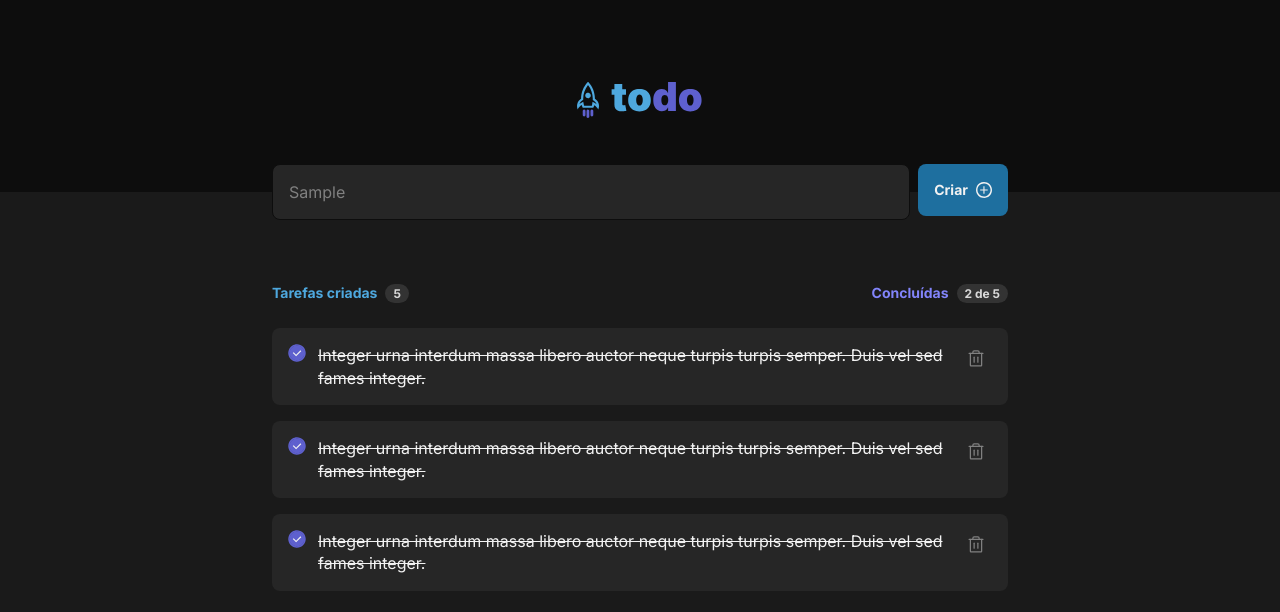
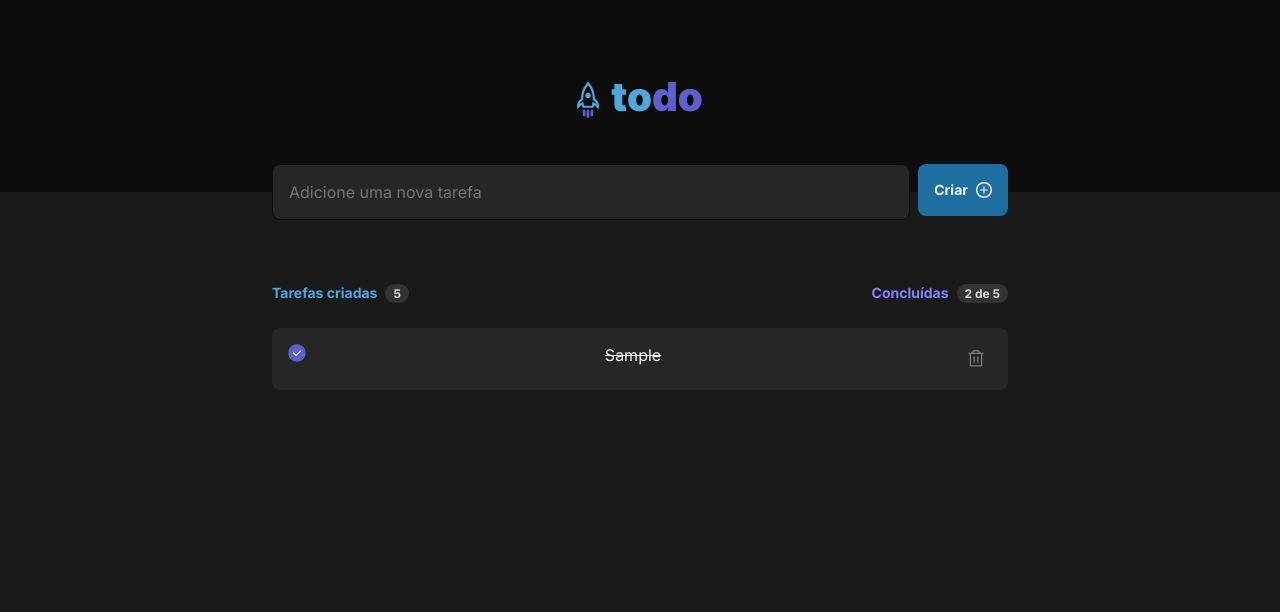
Before and after one commit to nikolasmarlon/to-do-list-jsx, a React (Vite) app: page / in a window 1280 px wide. Both pictures are taken after typing "Sample" into the empty fields and a click on the button "Criar". Shown: the top 612 px of the page. Built offline with nearby package versions, Linux system fonts and the light colour scheme.

Commit message:
inserindo tarefas

```diff
--- a/src/componentes/Tarefa.jsx
+++ b/src/componentes/Tarefa.jsx
@@ -3,10 +3,10 @@ import tarefaConcluida from '../assets/tarefaConcluida.svg'
 import tarefaEmAberto from '../assets/tarefaEmAberto.svg'
 import { Trash } from 'phosphor-react'
 
-export function Tarefa(){
+export function Tarefa({ content }){
     return(
         <div className={styles.contentTarefa}>
-            <img src={tarefaConcluida}/> <p>Integer urna interdum massa libero auctor neque turpis turpis semper. Duis vel sed fames integer.</p><span><Trash size={20} /></span>
+            <img src={tarefaConcluida}/> <p>{ content }</p><span><Trash size={20} /></span>
         </div>
 
     )
--- a/src/componentes/Tarefas.jsx
+++ b/src/componentes/Tarefas.jsx
@@ -7,16 +7,21 @@ import { useState } from 'react'
 export function Tarefas(){
 
 
-    const [tarefas, setTarefas] = useState([
-        1,
-        2,
-    ])
+    const [tarefas, setTarefas] = useState([])
+
+    const [novoTexto, setNovoTexto] = useState ('')
 
 
-    function handleTarefa () {
+    function handleNovaTarefa () {
         event.preventDefault()
 
-        setTarefas([...tarefas, tarefas.length + 1])
+        setTarefas([...tarefas, novoTexto])
+
+        setNovoTexto('')
+    }
+
+    function lidarComNovaTarefa(){
+        setNovoTexto(event.target.value)
     }
 
     return(
@@ -24,8 +29,13 @@ export function Tarefas(){
 
         <div className={styles.toDoList}>
             <div className={styles.divForm}>
-                <form onSubmit={handleTarefa}>
-                    <input placeholder='Adicione uma nova tarefa' type="text" />
+                <form onSubmit={handleNovaTarefa}>
+                    <input
+                        placeholder='Adicione uma nova tarefa'
+                        type="text"
+                        value={novoTexto}
+                        onChange={lidarComNovaTarefa}
+                    />
                     <button>Criar <img src={plusIcon} /></button>
                 </form>
             </div>
@@ -42,7 +52,7 @@ export function Tarefas(){
             </header>
             <main>
                 {tarefas.map(tarefa => {
-                    return <Tarefa />
+                    return <Tarefa content={tarefa} />
                 })}
 
             </main>
```
